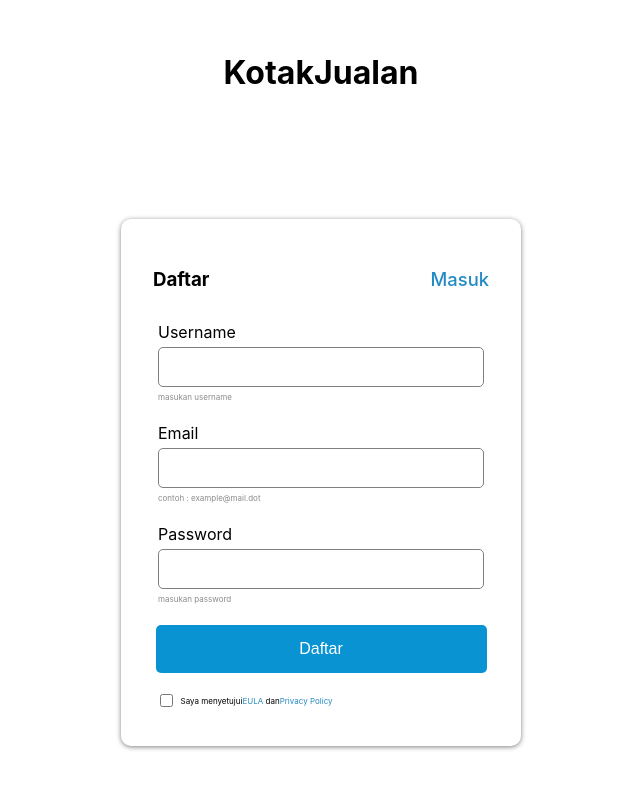
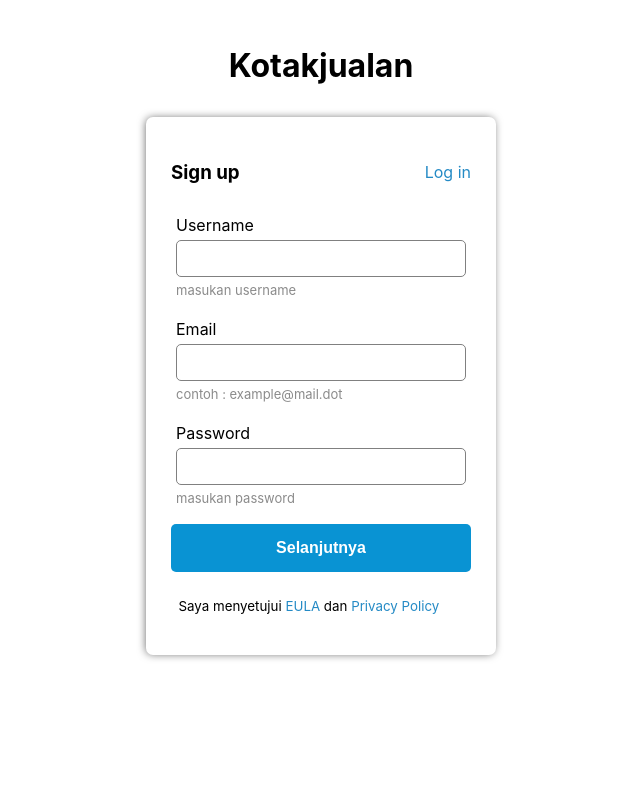
Before and after one commit to Mindpulation/frontend-user, a Next.js app: page /register in a window 1280 px wide. Shown: the top 788 px of the page, without its empty margins (319-959 px from the left). Built offline with nearby package versions, Linux system fonts and the light colour scheme.

Commit message:
Fixx login & register

```diff
--- a/pages/register.js
+++ b/pages/register.js
@@ -4,56 +4,64 @@
 
 const register = () => (
   <div className={styles.containerFull}>
+
     <Head>
       <title>KotakJualan-Register</title>
-      <link rel="icon" href="/favicon.ico" />
+      <meta charSet="utf-8" />
+      <meta name="viewport" content="initial-scale=1.0, width=device-width" />
     </Head>
+
     <header className={styles.header}>
-      <h1>KotakJualan</h1>
+      <h1>Kotakjualan</h1>
     </header>
+
     <main className={styles.main}>
+
       <div className={styles.card}>
+
         <div className={styles.headsign}>
           <h3>
-            Daftar
+            Sign up
           </h3>
-          <a className={styles.BoldLink}><Link href="/login">Masuk</Link></a>
+          <Link href="/login"><a className={styles.BoldLink}>Log in</a></Link>
         </div>
 
-        <form>
         <div className={styles.row}>
+
           <div className={styles.col}>
             <label>Username</label>
             <input className={styles.input}></input>
             <span className={styles.span}>masukan username</span>
           </div>
+
           <div className={styles.col}>
             <label>Email</label>
-              <input className={styles.input}></input>
+            <input className={styles.input} type={"email"} ></input>
             <span className={styles.span}>contoh : example@mail.dot</span>
           </div>
+
           <div className={styles.col}>
             <label>Password</label>
-              <input className={styles.input}></input>
+            <input className={styles.input} type={"password"} ></input>
             <span className={styles.span}>masukan password</span>
           </div>
+
         </div>
+
         <div className={styles.rowCenter}>
-            <button className={styles.button}>Daftar</button>
+          <button className={styles.button}>Selanjutnya</button>
         </div>
+
         <div className={styles.row}>
-            <input type="checkbox" />
+
           <p className={styles.agree}>
             Saya menyetujui
-              <a className={styles.Link}>
-                <Link href="#">EULA</Link>
-              </a> dan
-              <a className={styles.Link}>
-                <Link href="#">Privacy Policy</Link>
-              </a>
+            <a className={styles.Link}> EULA</a> dan
+            <a className={styles.Link}> Privacy Policy</a>
           </p>
+
         </div>
-        </form>
+
       </div>
     </main>
 
--- a/styles/Login.module.css
+++ b/styles/Login.module.css
@@ -2,6 +2,7 @@
     width: 100%;
     min-height: 100vh;
     align-items: center;
+    overflow: hidden;
 }
 
 .container{
@@ -19,13 +20,13 @@
 
 .header h1{
     width: 100%;
-    padding: 32px 0 9px;
+    padding-top: 25px;
+    padding-bottom: 10px;
     text-align: center;
 }
 
 .main {
     width: 100%;
-    padding: 5rem 0;
     flex: 1;
     display: flex;
     flex-direction: column;
@@ -43,7 +44,6 @@
 
 .rowCenter{
     width: 100%;
-    padding: 2.5px;
     display: flex;
     flex-direction: row;
     justify-content: center;
@@ -61,16 +61,18 @@
 }
 
 .card {
-    width: 400px;
-    margin: 1rem;
+    width: 350px;
     flex-basis: 45%;
-    padding: 30px 32px 30px;
+    padding: 25px;
+    padding-top: 25px;
     text-align: left;
     color: inherit;
     text-decoration: none;
-    border-radius: 10px;
+    border-radius: 7px;
     transition: color 0.15s ease, border-color 0.15s ease;
-    box-shadow: 0px 1px 5px gray;
+    -webkit-box-shadow: -1px 0px 9px -1px dimgray;
+    -moz-box-shadow: -1px 0px 9px -1px dimgray;
+    box-shadow: -1px 0px 9px -1px dimgray;
 }
 .headsign{
     justify-content: space-between;
@@ -82,9 +84,9 @@
     color: rgba(9, 124, 190, 0.89);
 }
 .BoldLink{
-    font-size: 1.15rem;
+    font-size: medium;
     color: rgba(9, 124, 190, 0.89);
-    font-weight: 500;
+    font-weight: 400;
     outline: none;
 }
 .LinkForget{
@@ -94,7 +96,7 @@
     font-weight: 500;
 }
 .span{
-    font-size: 0.5rem;
+    font-size: small;
     color: rgb(139, 139, 139);
     margin-top: 5px;
 }
@@ -105,17 +107,23 @@
     padding: 10px;
     padding-right: 0;
     width: 100%;
-    font-size: 1rem;
+    font-size: smaller;
 }
 .input:focus{
     outline: none !important;
-    border: 1.5px solid rgb(9, 147, 211);
+    border: 1px solid rgb(9, 147, 211);
 }
+
+.input:hover{
+    outline: none !important;
+    border: 1px solid rgb(9, 147, 211);
+}
+
 .button{
     background-color: rgb(9, 147, 211);
     width: 100%;
     padding: 15px 0px;
-    font-size: 1rem;
+    font-size: medium;
     border: none;
     outline: none;
     border-radius: 5px;
@@ -123,17 +131,22 @@
     margin-top: 5px;
     margin-bottom: 10px;
     cursor: pointer;
+    font-weight: bold;
 }
 .button:hover{
-    background-color: rgba(9, 124, 190, 0.89);
-    box-shadow: 0px 0.5px 5px gray;
+    background-color: rgba(9, 147, 211, 0.76);
 }
 .agree{
-    font-size: 0.5rem;
+    font-size: smaller;
     margin-left: 5px;
 }
-@media (max-width: 768px) {
+@media (max-width: 500px) {
+    .header h1{
+        padding-top: 10px;
+        padding-bottom: 0px;
+    }
     .card{
+        padding-top: 0px;
         width: 100%;
         box-shadow: none;
     }
```
Also changed, not shown: pages/login.js (+19 -8 lines). Lines whose indentation alone changed are shown as unchanged.
